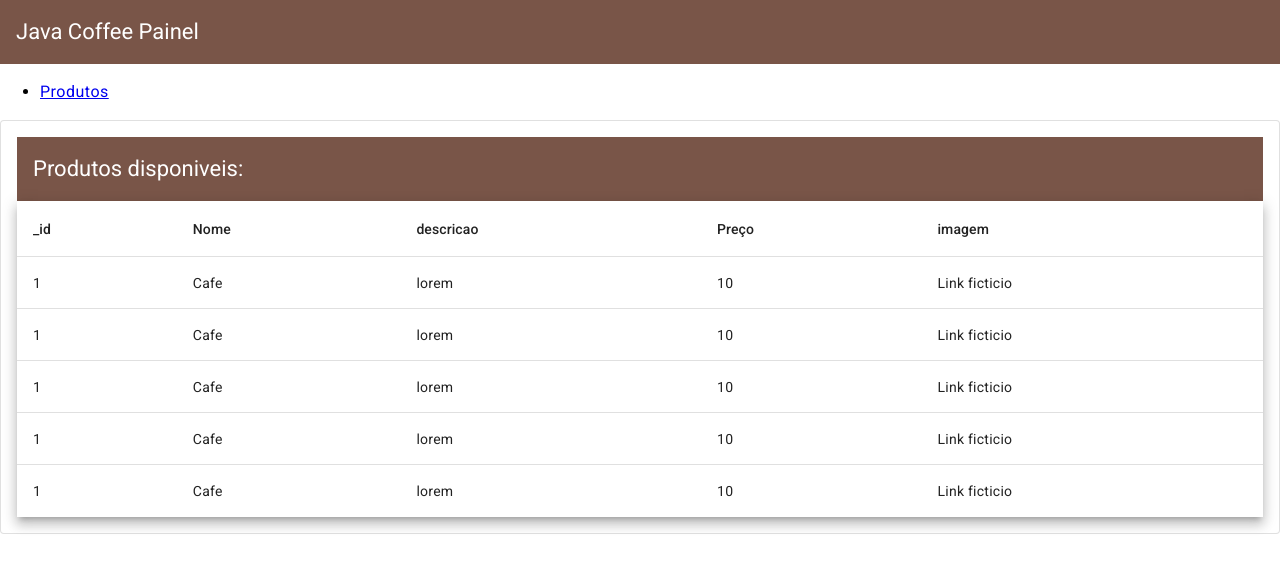
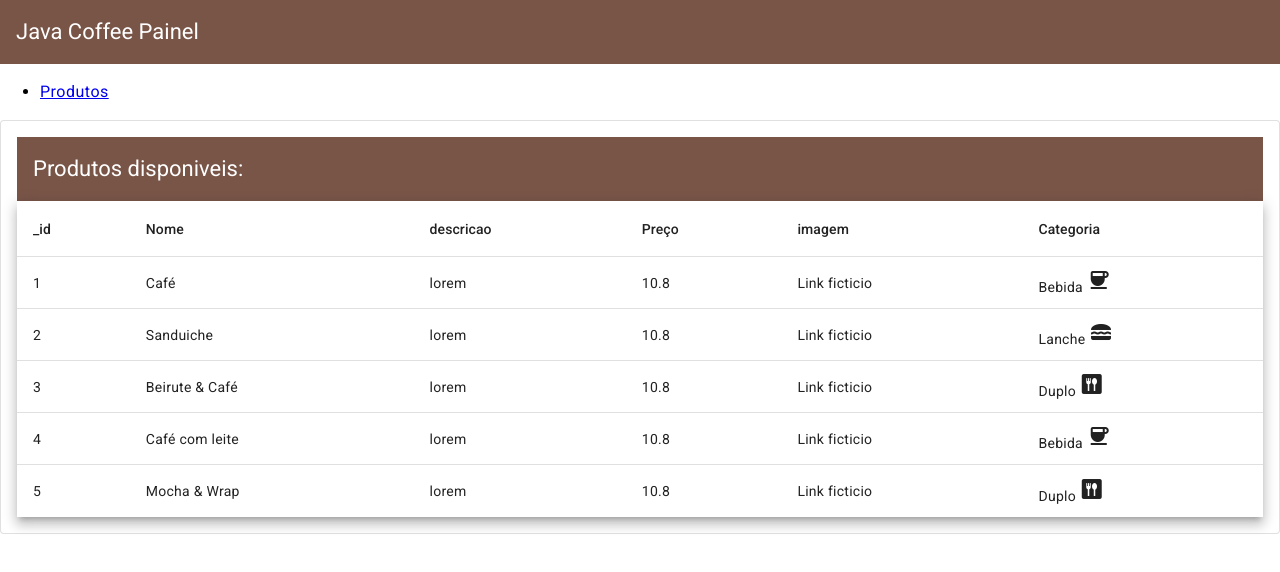
Before and after one commit to GabrielSiqueiraGama/Painel-JavaCoffee, an Angular app: page /produtos in a window 1280 px wide. Shown: the top 572 px of the page. Built offline with nearby package versions, Linux system fonts and the light colour scheme.

Commit message:
feat: :seedling: adding category to products data and pipe to to add Icons

```diff
--- a/src/app/produtos/produtos.component.html
+++ b/src/app/produtos/produtos.component.html
@@ -35,6 +35,12 @@
           <td mat-cell *matCellDef="let produto">{{ produto.imagem }}</td>
         </ng-container>
 
+        <!-- categoria Column -->
+        <ng-container matColumnDef="categoria">
+          <th mat-header-cell *matHeaderCellDef>Categoria</th>
+          <td mat-cell *matCellDef="let produto">{{ produto.categoria  }} <mat-icon aria-hidden="false" aria-label="Categoria do produto" fontIcon="{{produto.categoria | categoria}}"></mat-icon></td>
+        </ng-container>
+
         <tr mat-header-row *matHeaderRowDef="displayedColumns"></tr>
         <tr mat-row *matRowDef="let row; columns: displayedColumns"></tr>
       </table>
--- a/src/app/produtos/produtos.component.ts
+++ b/src/app/produtos/produtos.component.ts
@@ -5,21 +5,23 @@ import { AppMaterialModule } from '../shared/app-material/app-material.module';
 import { Observable, catchError, of } from 'rxjs';
 import { MatDialog } from '@angular/material/dialog';
 import { ErrorDialogComponent } from '../shared/components/error-dialog/error-dialog.component';
+import { CategoriaPipe } from "../shared/pipes/categoria.pipe";
 
 @Component({
-  selector: 'app-produtos',
-  standalone: true,
-  imports: [
-    AppMaterialModule
-  ],
-  templateUrl: './produtos.component.html',
-  styleUrl: './produtos.component.scss'
+    selector: 'app-produtos',
+    standalone: true,
+    templateUrl: './produtos.component.html',
+    styleUrl: './produtos.component.scss',
+    imports: [
+        AppMaterialModule,
+        CategoriaPipe
+    ]
 })
 export class ProdutosComponent {
 
   produtos$: Observable<Produto[]>;
 
-  readonly displayedColumns = ['_id', 'nome', 'descricao', 'preco', 'imagem'];
+  readonly displayedColumns = ['_id', 'nome', 'descricao', 'preco', 'imagem', 'categoria'];
 
 
   constructor(
--- a/src/app/produtos/produtos.module.ts
+++ b/src/app/produtos/produtos.module.ts
@@ -4,6 +4,7 @@ import { ProdutosRoutingModule } from './produtos-routing.module';
 import { AppMaterialModule } from '../shared/app-material/app-material.module';
 import { SharedModule } from '../shared/shared.module';
 import { MatDialogContent } from '@angular/material/dialog';
+import { CategoriaPipe } from '../shared/pipes/categoria.pipe';
 
 @NgModule({
   declarations: [],
@@ -13,6 +14,7 @@ import { MatDialogContent } from '@angular/material/dialog';
     ProdutosRoutingModule,
     SharedModule,
     MatDialogContent,
+    CategoriaPipe
   ]
 })
 export class ProdutosModule { }
--- a/src/app/shared/app-material/app-material.module.ts
+++ b/src/app/shared/app-material/app-material.module.ts
@@ -6,6 +6,8 @@ import {MatProgressSpinnerModule} from '@angular/material/progress-spinner';
 import { CommonModule } from '@angular/common';
 import {MatDialogModule} from '@angular/material/dialog';
 import {MatButtonModule} from '@angular/material/button';
+import {MatIconModule} from '@angular/material/icon';
+
 
 @NgModule({
   exports:[
@@ -15,7 +17,8 @@ import {MatButtonModule} from '@angular/material/button';
     MatProgressSpinnerModule,
     CommonModule,
     MatDialogModule,
-    MatButtonModule
+    MatButtonModule,
+    MatIconModule
   ]
 })
 export class AppMaterialModule { }
--- /dev/null
+++ b/src/app/shared/pipes/categoria.pipe.ts
@@ -0,0 +1,18 @@
+import { Pipe, PipeTransform } from '@angular/core';
+
+@Pipe({
+  name: 'categoria',
+  standalone: true
+})
+export class CategoriaPipe implements PipeTransform {
+
+  transform(value: string): string {
+    switch(value){
+      case "Bebida": return 'coffee'
+      case 'Lanche': return 'lunch_dining'
+      case 'Duplo': return 'dining'
+    }
+    return 'dining';
+  }
+
+}
--- a/src/app/shared/shared.module.ts
+++ b/src/app/shared/shared.module.ts
@@ -3,6 +3,7 @@ import { CommonModule } from '@angular/common';
 import { ErrorDialogComponent } from './components/error-dialog/error-dialog.component';
 import { AppMaterialModule } from './app-material/app-material.module';
 import { MatDialogContent } from '@angular/material/dialog';
+import { CategoriaPipe } from './pipes/categoria.pipe';
 
 
 
@@ -12,8 +13,9 @@ import { MatDialogContent } from '@angular/material/dialog';
     CommonModule,
     AppMaterialModule,
     ErrorDialogComponent,
-    MatDialogContent
+    MatDialogContent,
+    CategoriaPipe
   ],
-  exports: [ErrorDialogComponent]
+  exports: [ErrorDialogComponent, CategoriaPipe]
 })
 export class SharedModule { }
--- a/src/assets/produtos.json
+++ b/src/assets/produtos.json
@@ -1,7 +1,7 @@
 [
-  {"_id": 1, "nome": "Cafe", "descricao": "lorem", "preco": 10, "imagem": "Link ficticio"},
-  {"_id": 1, "nome": "Cafe", "descricao": "lorem", "preco": 10, "imagem": "Link ficticio"},
-  {"_id": 1, "nome": "Cafe", "descricao": "lorem", "preco": 10, "imagem": "Link ficticio"},
-  {"_id": 1, "nome": "Cafe", "descricao": "lorem", "preco": 10, "imagem": "Link ficticio"},
-  {"_id": 1, "nome": "Cafe", "descricao": "lorem", "preco": 10, "imagem": "Link ficticio"}
+  {"_id": 1, "nome": "Café", "descricao": "lorem", "preco": 10.80, "imagem": "Link ficticio", "categoria": "Bebida"},
+  {"_id": 2, "nome": "Sanduiche", "descricao": "lorem", "preco": 10.80, "imagem": "Link ficticio", "categoria": "Lanche"},
+  {"_id": 3, "nome": "Beirute & Café", "descricao": "lorem", "preco": 10.80, "imagem": "Link ficticio", "categoria": "Duplo"},
+  {"_id": 4, "nome": "Café com leite", "descricao": "lorem", "preco": 10.80, "imagem": "Link ficticio", "categoria": "Bebida"},
+  {"_id": 5, "nome": "Mocha & Wrap", "descricao": "lorem", "preco": 10.80, "imagem": "Link ficticio", "categoria": "Duplo"}
 ]
```
Also changed, not shown: 1 other file (tests, documents, lock files or other folders).
